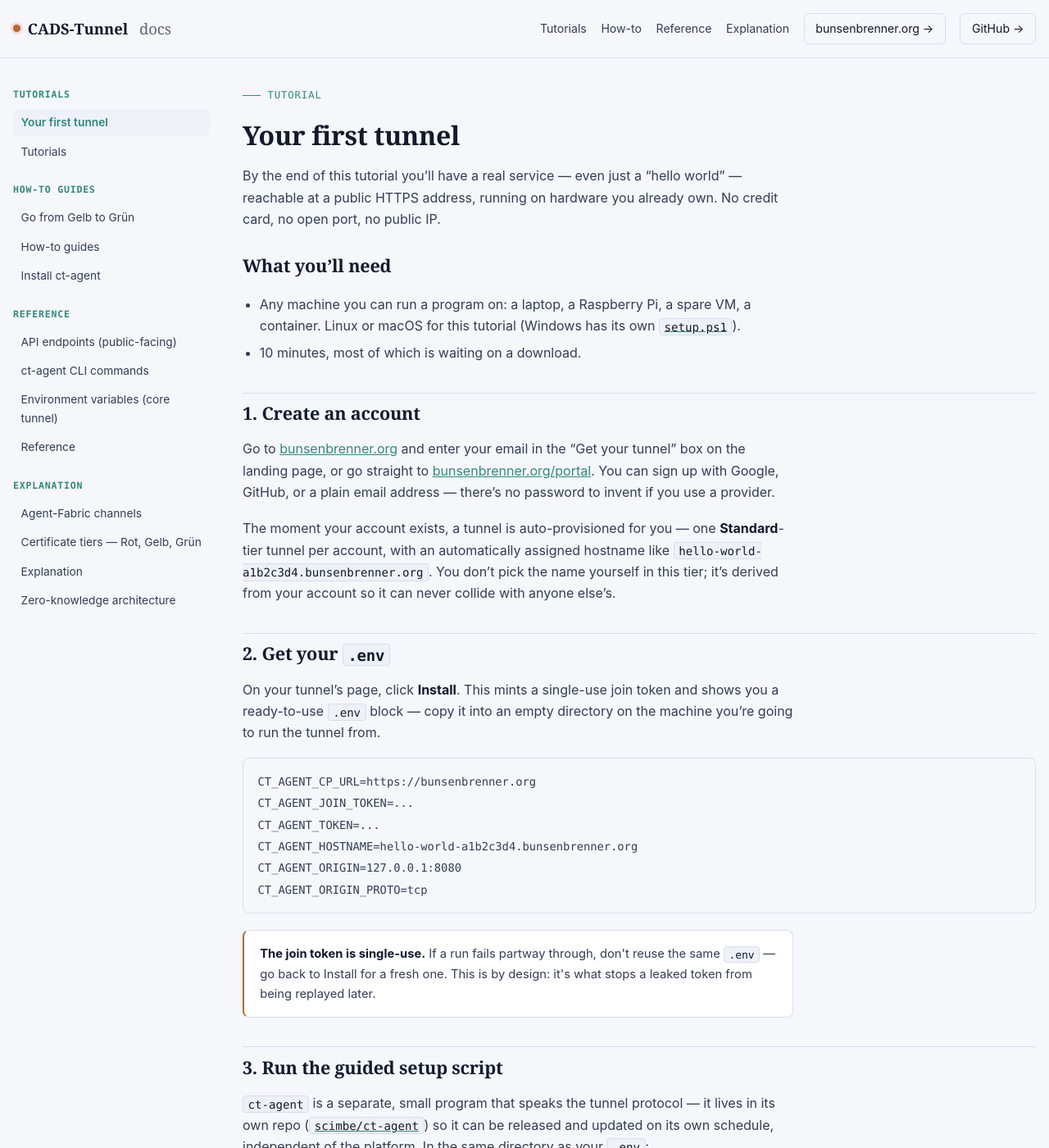
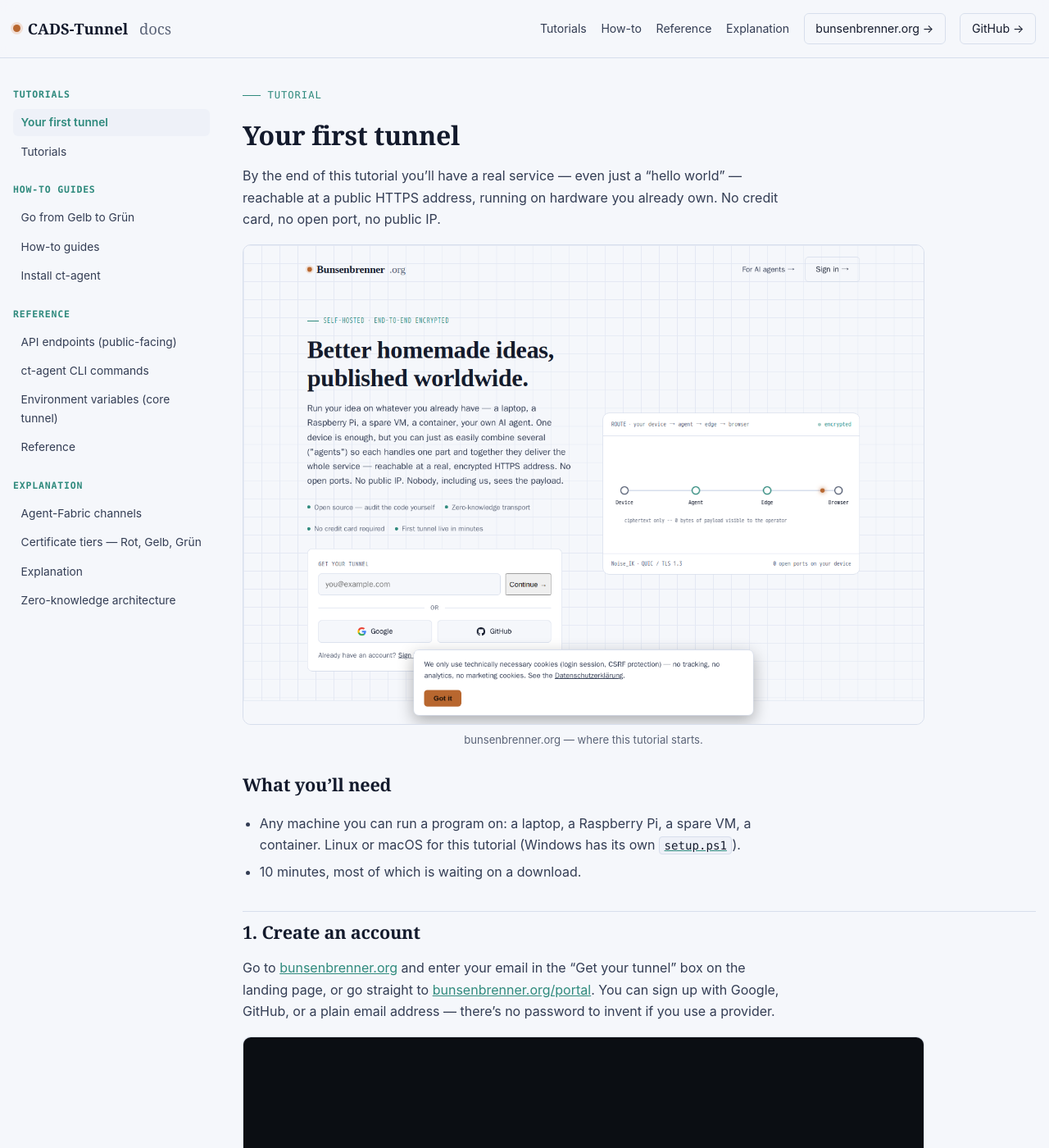
Before and after one commit to scimbe/CADS-Tunnel-docs, a Jekyll site: the page built from _tutorials/first-tunnel.md, in a window 1280 px wide and 1400 px high. Shown: the whole window at 82% size. Built offline with Jekyll 4.4.1, drawn with Linux system fonts in a browser that asks for light colours; some of the changed text lies outside the part shown.

Commit message:
Add real screenshots: landing page, portal, registration form, terminal, use-case diagrams
Six real, validated images -- no mockups. Browser UI captured live via
Docker-Playwright (mcr.microsoft.com/playwright, no host install/sudo
needed), terminal output rendered from an actually-captured setup.sh
run (routing token redacted before publishing) styled to match the
site's own design tokens.

Embedded in Your first tunnel (landing page, portal shell, real
pre-filled registration form, real terminal run) and Agent-Fabric
channels (the live MCP-section diagrams). usecase-pipeline.png
captured but not yet placed -- earmarked for a future pipelines/
auction explanation page rather than embedded decoratively.

README documents the technique (both browser and terminal capture)
and the sanitize-before-commit rule for future loop firings.

Co-Authored-By: Claude Sonnet 5 <noreply@anthropic.com>
Claude-Session: https://claude.ai/code/session_018FkngvdKnmVcAT84EZe7Ur

````diff
--- a/_tutorials/first-tunnel.md
+++ b/_tutorials/first-tunnel.md
@@ -8,6 +8,11 @@ order: 1
 
 By the end of this tutorial you'll have a real service — even just a "hello world" — reachable at a
 public HTTPS address, running on hardware you already own. No credit card, no open port, no public IP.
+
+<figure>
+<img src="{{ '/assets/img/landing-hero.png' | relative_url }}" alt="The bunsenbrenner.org landing page, showing the headline, an animated device-to-browser encryption diagram, and the email-first 'Get your tunnel' form.">
+<figcaption>bunsenbrenner.org — where this tutorial starts.</figcaption>
+</figure>
 
 ## What you'll need
 
@@ -21,6 +26,16 @@ Go to [bunsenbrenner.org](https://bunsenbrenner.org/) and enter your email in th
 box on the landing page, or go straight to [bunsenbrenner.org/portal](https://bunsenbrenner.org/portal).
 You can sign up with Google, GitHub, or a plain email address — there's no password to invent if you use
 a provider.
+
+<figure>
+<img src="{{ '/assets/img/portal-shell.png' | relative_url }}" alt="The bunsenbrenner.org portal sign-in shell, with Continue with Google, Continue with GitHub, and Continue with email options.">
+<figcaption>Going straight to /portal instead shows all three options up front.</figcaption>
+</figure>
+
+<figure>
+<img src="{{ '/assets/img/registration-form.png' | relative_url }}" alt="Keycloak's registration form, with the email address already filled in from the landing page.">
+<figcaption>Typing your email on the landing page carries it straight into this form — you don't retype it.</figcaption>
+</figure>
 
 The moment your account exists, a tunnel is auto-provisioned for you — one **Standard**-tier tunnel per
 account, with an automatically assigned hostname like `hello-world-a1b2c3d4.bunsenbrenner.org`. You don't
@@ -74,6 +89,11 @@ authorizes it at the edge, not on a delay.
 ==> done — current tier: gelb
 ```
 
+<figure>
+<img src="{{ '/assets/img/terminal-setup-sh.png' | relative_url }}" alt="Terminal output of setup.sh running to completion, from environment check through reaching the Gelb certificate tier.">
+<figcaption>A real run, start to finish (routing token redacted).</figcaption>
+</figure>
+
 ## 4. Check it's really live
 
 ```bash
--- a/assets/css/style.css
+++ b/assets/css/style.css
@@ -71,6 +71,9 @@ main.content table{border-collapse:collapse;margin:0 0 1.3rem;font-size:.88rem;w
 main.content th,main.content td{border:1px solid var(--line);padding:.5rem .7rem;text-align:left}
 main.content th{background:var(--panel2);font-family:var(--mono);font-size:.76rem;letter-spacing:.03em;text-transform:uppercase;color:var(--muted)}
 main.content hr{border:none;border-top:1px solid var(--line);margin:2rem 0}
+main.content figure{margin:0 0 1.5rem;max-width:52rem}
+main.content figure img{display:block;width:100%;height:auto;border:1px solid var(--line);border-radius:10px}
+main.content figcaption{margin-top:.5rem;font-size:.82rem;color:var(--muted);text-align:center}
 
 .callout{background:var(--panel);border:1px solid var(--line);border-left:2px solid var(--accent2);border-radius:8px;
  padding:1rem 1.2rem;font-size:.92rem;color:var(--muted2);margin:0 0 1.3rem;max-width:42rem}
````
Also changed, not shown: _explanation/agent-fabric-channels.md (+5 -0 lines), README.md, assets/img/landing-hero.png (added), assets/img/portal-shell.png (added), assets/img/registration-form.png (added), assets/img/terminal-setup-sh.png (added), assets/img/usecase-mcp.png (added), assets/img/usecase-pipeline.png (added).
